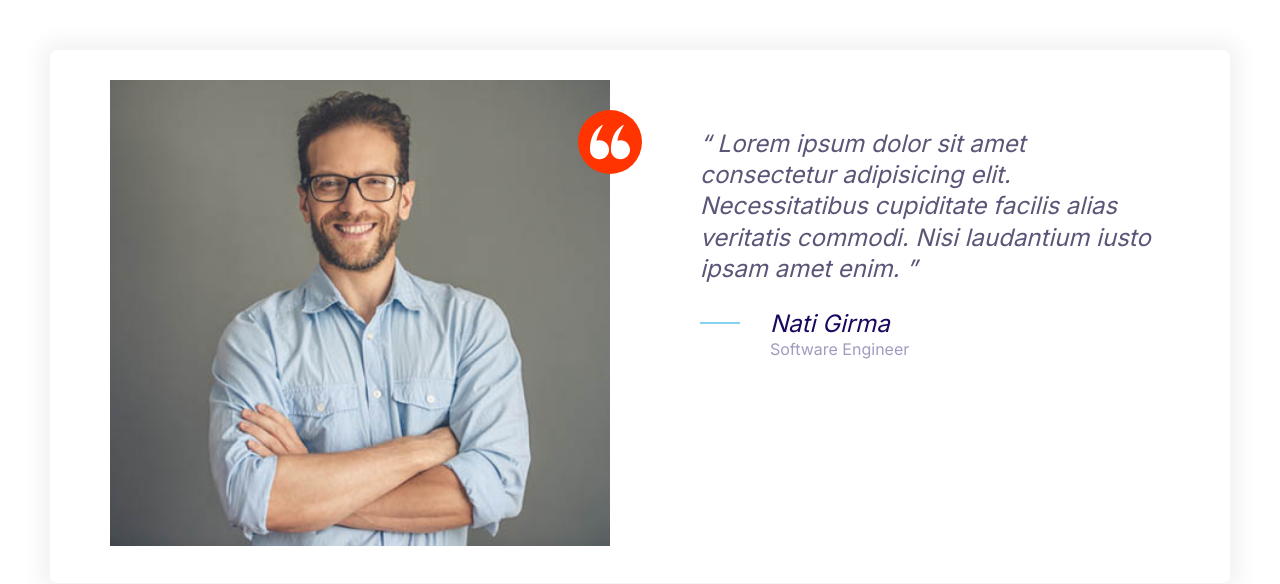
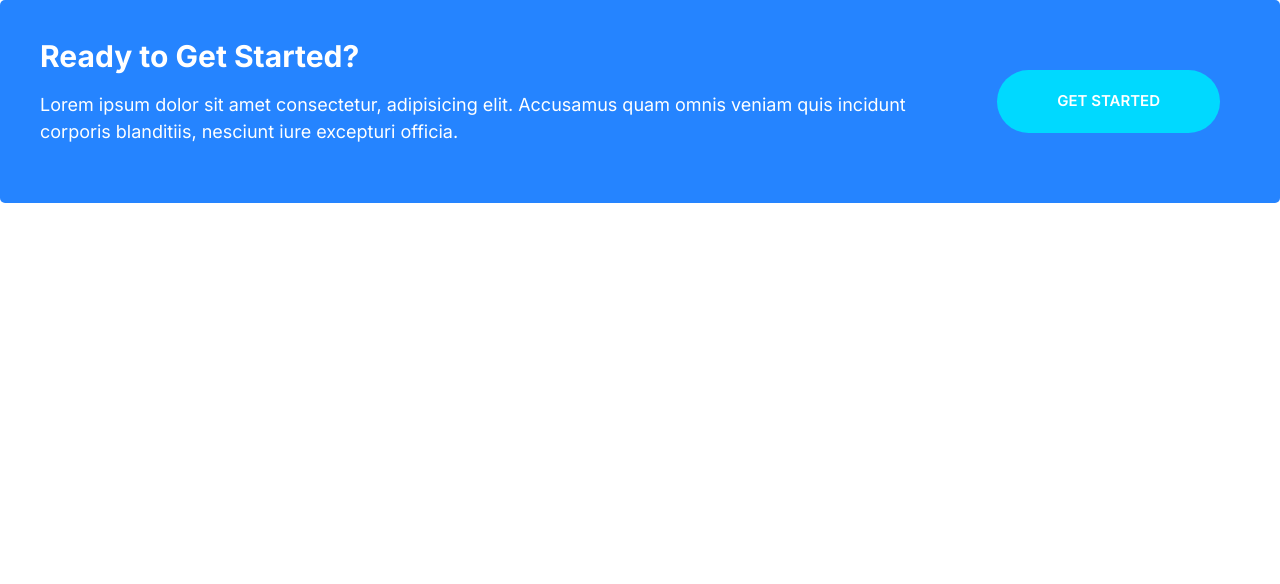
Before and after one commit to NatiGirma/Moshified, a plain HTML site: page index.html in a window 1280 px wide. Drawn offline with Linux system fonts and the light colour scheme.

Commit message:
callout component created

```diff
--- a/CSS/style.css
+++ b/CSS/style.css
@@ -32,6 +32,8 @@ h1,
 h2,
 h3 {
     color: var(--color-headings);
+    margin-bottom: 1rem;
+    line-height: 1.1;
 }
 
 h1 {
@@ -228,6 +230,11 @@ a {
 
 .btn--accent:hover {
     background: #ec3000;
+}
+
+.btn--stretched{
+    padding-left: 6rem;
+    padding-right: 6rem;
 }
 
 .btn--block {
@@ -479,3 +486,41 @@ a {
         margin-left: 6rem;
     }
   }
+
+  /* Callouts */
+
+  .callout{
+    padding: 4rem;
+    border-radius: 5px;
+  }
+  .callout--primary{
+    background: var(--color-primary);
+    color: #fff;
+  }
+  .callout__heading{
+    color: #fff;
+    margin-top: 0;
+    font-size: 3rem;
+  }
+
+.callout .btn{
+    justify-self: center;
+    align-self: center;
+
+}
+.callout__content{
+    text-align: center;
+}
+
+@media screen and (min-width: 768px){
+    .callout .grid--1x2{
+        grid-template-columns: 1fr auto;
+    }
+    .callout__content{
+        text-align: left;
+    }
+    .callout .btn{
+        justify-self: start;
+        margin: 0 2rem;
+    }
+}
--- a/index.html
+++ b/index.html
@@ -14,37 +14,18 @@
     <link rel="stylesheet" href="CSS/normalize.css" />
     <link rel="stylesheet" href="CSS/style.css  " />
   </head>
-  <body style="padding: 5rem">
-    <div class="card testimonial">
+  <body>
+    <div class="callout callout--primary">
       <div class="grid grid--1x2">
-        <div class="testimonial__image">
-          <img src="Images/testimonial.jpg" alt="A happy smiling cuctomer" />
-          <span class="icon-container icon-container--accent icon--small">
-            <svg class="icon icon--white">
-              <use xlink:href="Images/sprite.svg#quotes"></use>
-            </svg>
-          </span>
+        <div class="callout__content">
+          <h2 class="callout__heading">Ready to Get Started?</h2>
+          <p>
+            Lorem ipsum dolor sit amet consectetur, adipisicing elit. Accusamus
+            quam omnis veniam quis incidunt corporis blanditiis, nesciunt iure
+            excepturi officia.
+          </p>
         </div>
-        <blockquote class="quote">
-          <p class="quote__text">
-            Lorem ipsum dolor sit amet consectetur adipisicing elit.
-            Necessitatibus cupiditate facilis alias veritatis commodi. Nisi
-            laudantium iusto ipsam amet enim.
-          </p>
-          <footer>
-            <div class="media">
-              <div class="media__image">
-                <svg class="icon icon--primary quote__line">
-                  <use xlink:href="Images/sprite.svg#line "></use>
-                </svg>
-              </div>
-              <div class="media__body">
-                <h3 class="media__title quote__author">Nati Girma</h3>
-                <p class="quote__organization">Software Engineer</p>
-              </div>
-            </div>
-          </footer>
-        </blockquote>
+        <a href="#" class="btn btn--secondary btn--stretched">GET STARTED</a>
       </div>
     </div>
   </body>
```
Also changed, not shown: components/callout.html (added, +13 -0 lines), Images/banner.png (added).
